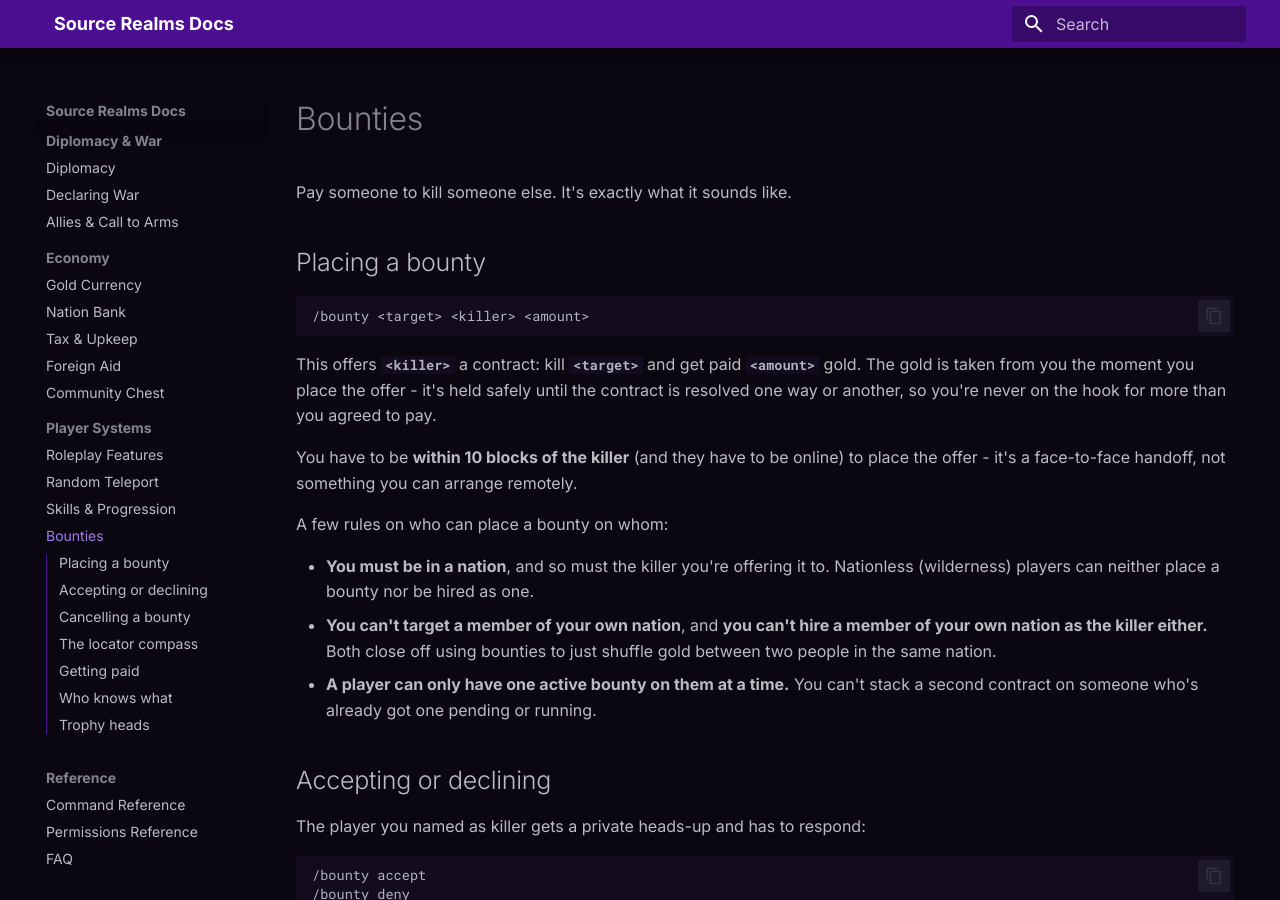
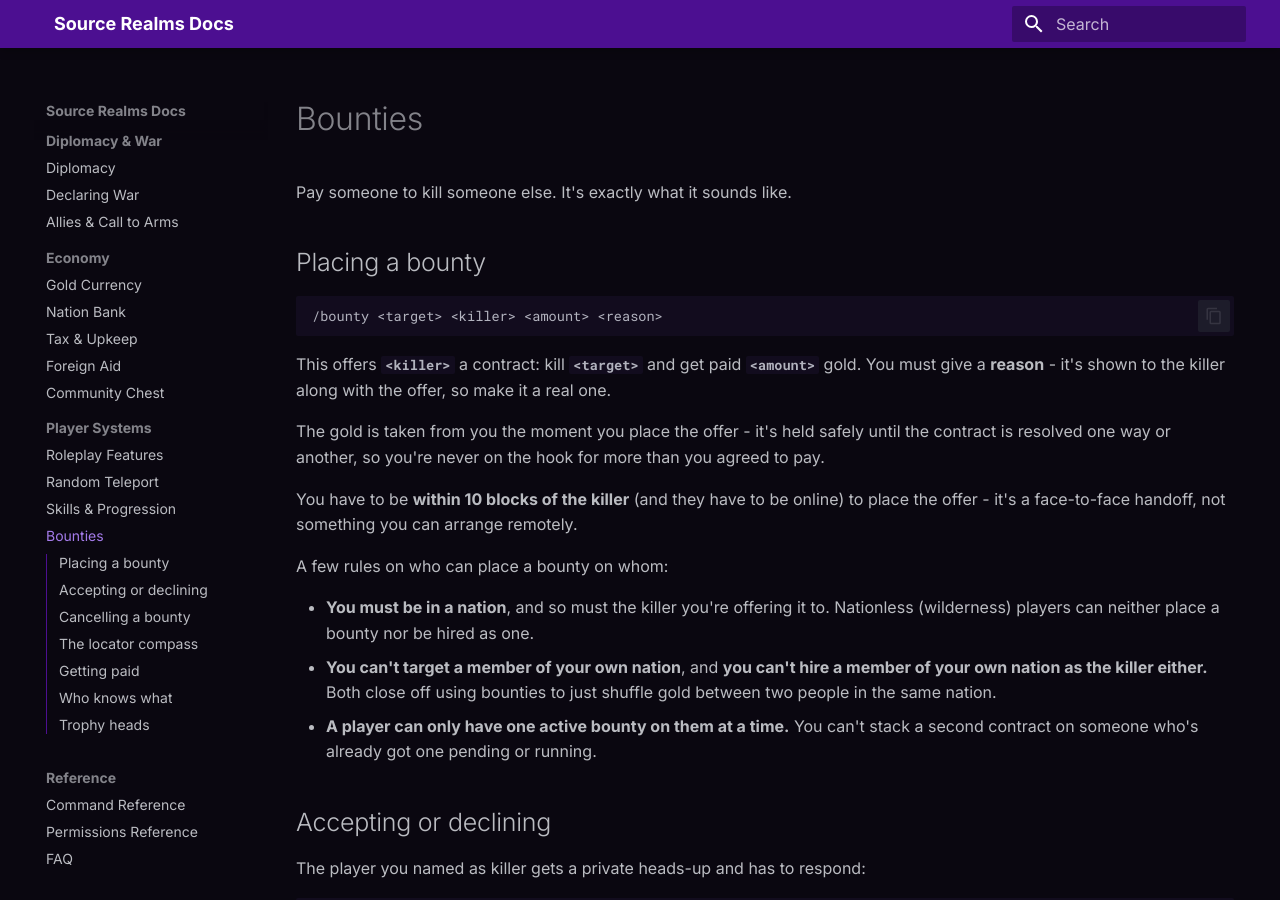
Before and after one commit to SourceRealms/sourcerealms-docs, an MkDocs documentation site: the page built from docs/bounties.md, in a window 1280 px wide and 900 px high. Built offline with MkDocs 1.6.1 and Material for MkDocs 9.7.7, drawn with Linux system fonts in a browser that asks for light colours.

Commit message:
Document required bounty reason

````diff
--- a/docs/bounties.md
+++ b/docs/bounties.md
@@ -5,11 +5,13 @@ Pay someone to kill someone else. It's exactly what it sounds like.
 ## Placing a bounty
 
 ```
-/bounty <target> <killer> <amount>
+/bounty <target> <killer> <amount> <reason>
 ```
 
-This offers **`<killer>`** a contract: kill **`<target>`** and get paid **`<amount>`** gold. The
-gold is taken from you the moment you place the offer - it's held safely until the contract is
+This offers **`<killer>`** a contract: kill **`<target>`** and get paid **`<amount>`** gold. You
+must give a **reason** - it's shown to the killer along with the offer, so make it a real one.
+
+The gold is taken from you the moment you place the offer - it's held safely until the contract is
 resolved one way or another, so you're never on the hook for more than you agreed to pay.
 
 You have to be **within 10 blocks of the killer** (and they have to be online) to place the offer
````
Also changed, not shown: docs/reference/commands.md (+1 -1 lines).
